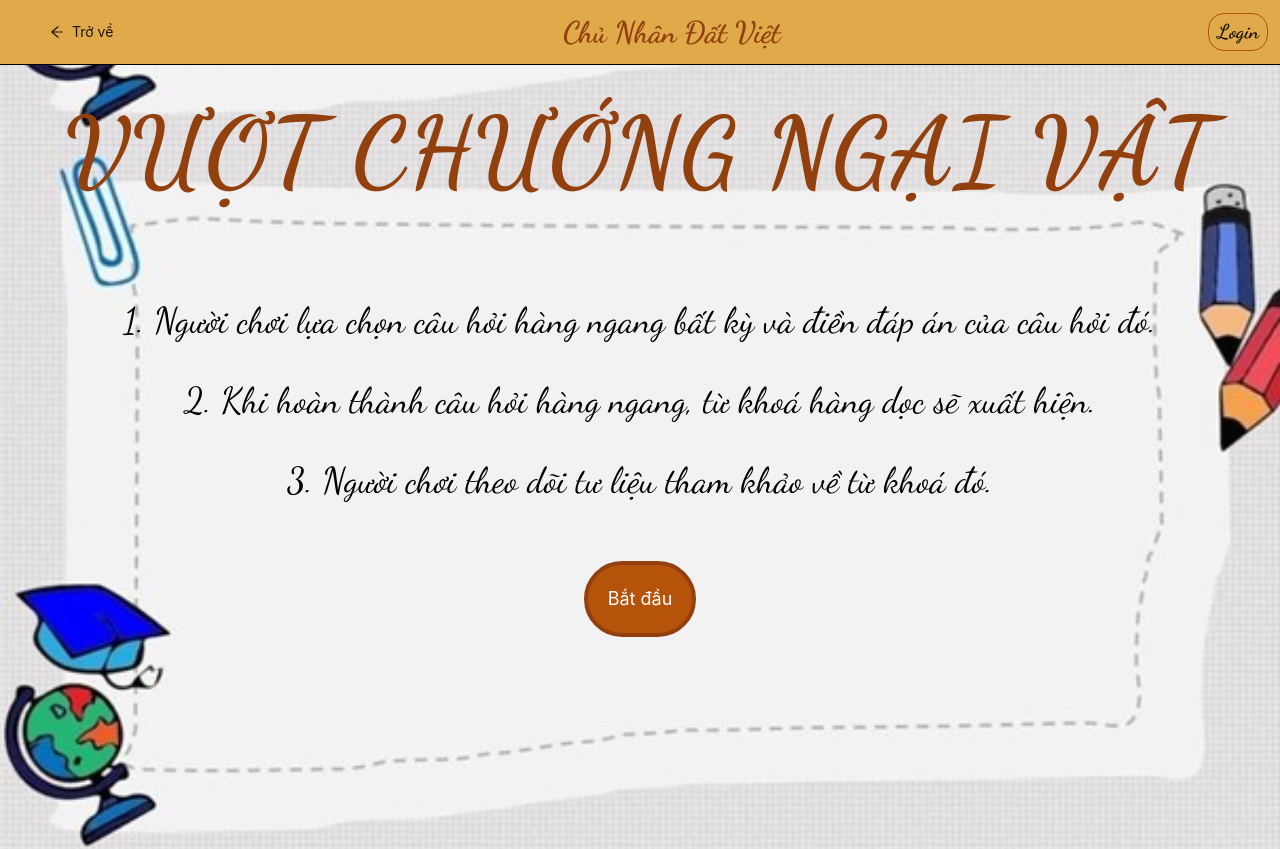
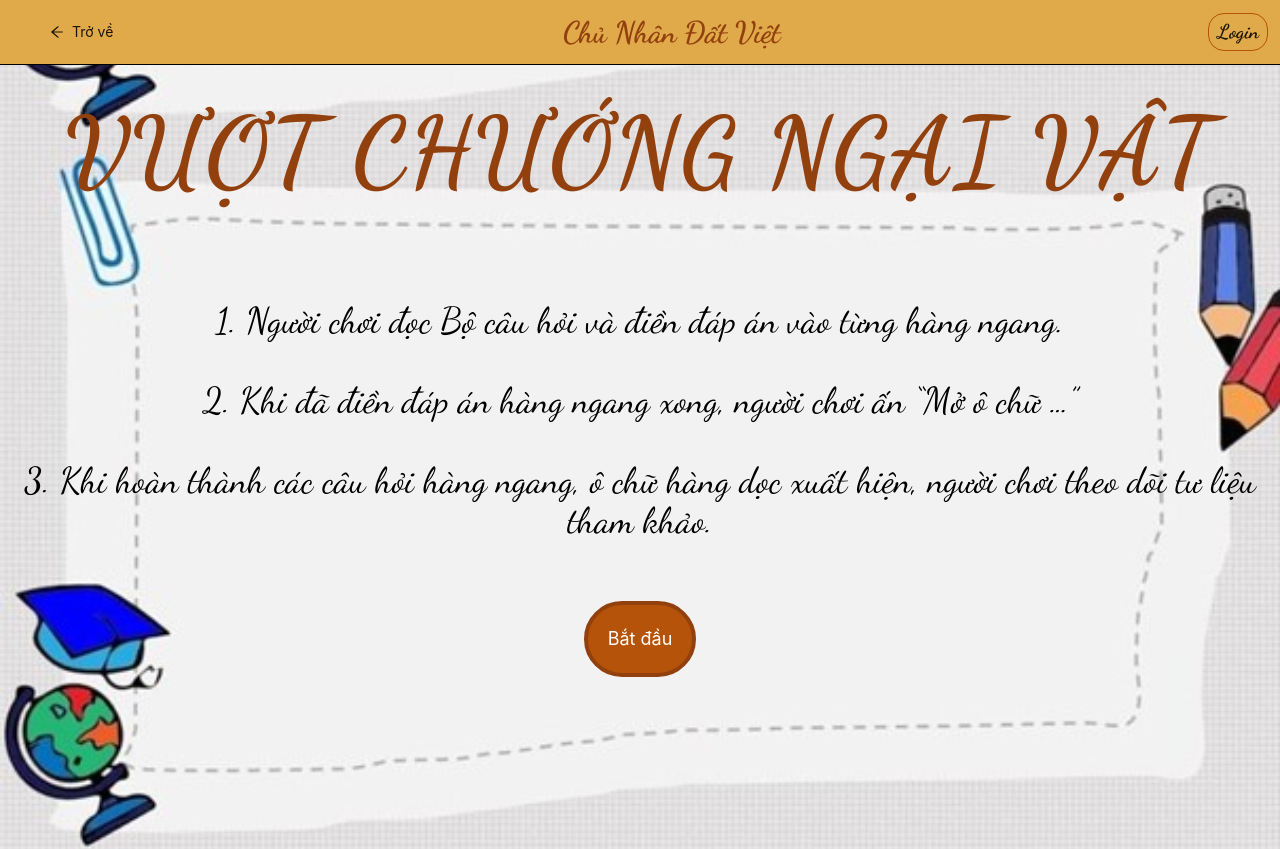
Before and after one commit to datnt2002/DatViet, a React (Create React App) app in the folder fe/: page /obstacle-rule in a window 1280 px wide. Shown: the top 849 px of the page. Built offline with nearby package versions, Linux system fonts and the light colour scheme.

Commit message:
modify rulle

```diff
--- a/fe/src/pages/obstacle/Rule.jsx
+++ b/fe/src/pages/obstacle/Rule.jsx
@@ -21,15 +21,14 @@ const Rule = () => {
 
           <div className="my-5">
             <p className="text-4xl my-10 font-dancing">
-              1. Người chơi lựa chọn câu hỏi hàng ngang bất kỳ và điền đáp án
-              của câu hỏi đó.
+              1. Người chơi đọc Bộ câu hỏi và điền đáp án vào từng hàng ngang.
             </p>
             <p className="text-4xl my-10 font-dancing">
-              2. Khi hoàn thành câu hỏi hàng ngang, từ khoá hàng dọc sẽ xuất
-              hiện.
+              2. Khi đã điền đáp án hàng ngang xong, người chơi ấn “Mở ô chữ …”
             </p>
             <p className="text-4xl my-10 font-dancing">
-              3. Người chơi theo dõi tư liệu tham khảo về từ khoá đó.
+              3. Khi hoàn thành các câu hỏi hàng ngang, ô chữ hàng dọc xuất
+              hiện, người chơi theo dõi tư liệu tham khảo.
             </p>
           </div>
           <h1
--- a/fe/src/pages/puzzle/index.jsx
+++ b/fe/src/pages/puzzle/index.jsx
@@ -1791,10 +1791,11 @@ const PuzzleGame = () => {
               Khám phá kỳ quan
             </h4>
             <p className="mt-2 font-semibold font-dancing text-2xl">
-              1. Người chơi quan sát các miếng ghép phía dưới.
+              1. Người chơi quan sát các miếng ghép phía bên trái màn hình.
             </p>
             <p className="mt-2 font-semibold font-dancing text-2xl">
-              2. Kéo miếng ghép ở dưới lên trên, chính giữa màn hình.
+              2. Kéo miếng ghép ra chính giữa màn hình và sắp xếp sao cho phù
+              hợp.
             </p>
             <p className="mt-2 font-semibold font-dancing text-2xl">
               3. Người chơi theo dõi các thông tin tư liệu tham khảo sau mỗi
--- a/fe/src/pages/quiz/QuizRule.jsx
+++ b/fe/src/pages/quiz/QuizRule.jsx
@@ -29,8 +29,7 @@ const QuizRule = () => {
                 1. Người chơi đọc câu hỏi và chọn đáp án đúng cho từng câu.
               </p>
               <p className="text-4xl my-10 font-dancing">
-                2. Khi đã hoàn thành 15 câu hỏi, người chơi chọn ô “Đã hoàn
-                thành bài”.
+                2. Khi đã hoàn thành 15 câu hỏi, người chơi chọn ô “Nộp bài”.
               </p>
               <p className="text-4xl my-10 font-dancing">
                 3. Người chơi theo dõi trang thống kê đáp án và phần tư liệu
--- a/fe/src/pages/treasure/TreasureRule.jsx
+++ b/fe/src/pages/treasure/TreasureRule.jsx
@@ -29,11 +29,10 @@ const TreasureRule = () => {
                 1. Người chơi đọc câu hỏi và viết câu trả lời vào ô trống.
               </p>
               <p className="text-4xl my-10 font-dancing">
-                2. Khi đã hoàn thành câu hỏi, người chơi chọn ô “Đã hoàn thành
-                bài”.
+                2. Khi đã hoàn thành câu hỏi, người chơi chọn ô “Nộp bài”.
               </p>
               <p className="text-4xl my-10 font-dancing">
-                3. Người chơi theo dõi trang thống kê đáp án
+                3. Người chơi theo dõi trang thống kê đáp án.
               </p>
             </div>
           </div>
```
